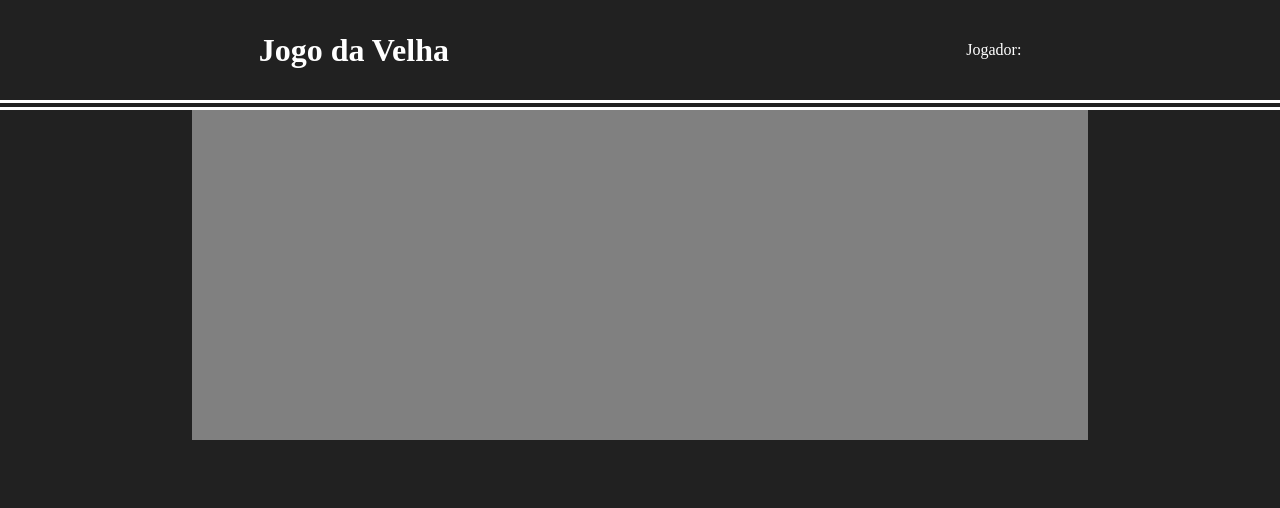
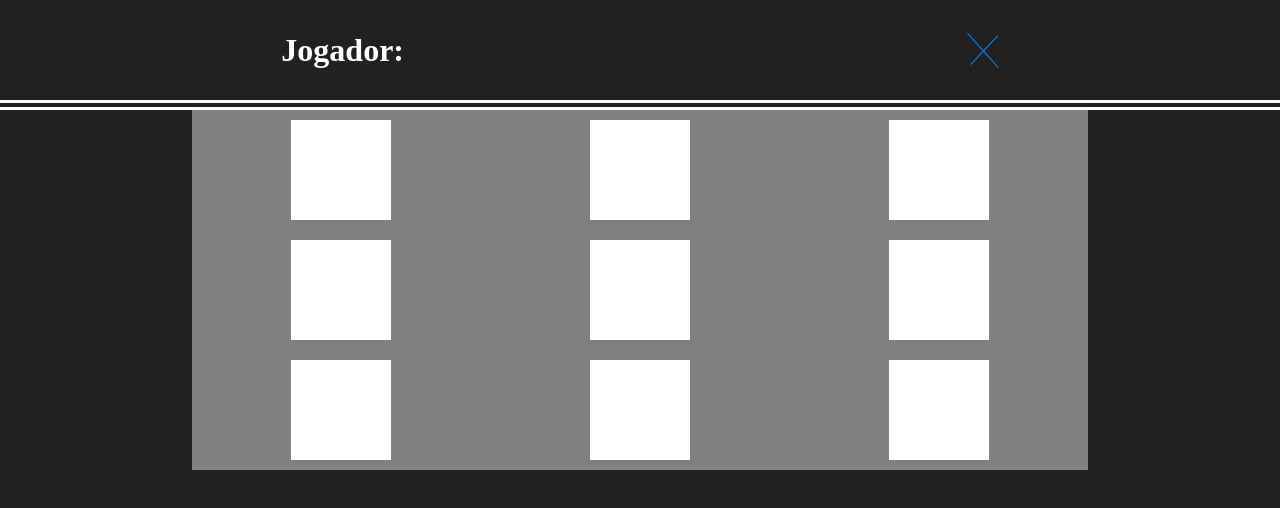
Before and after one commit to tjkjsp96/jogo_da_velha, a plain HTML site: page index.html in a window 1280 px wide. Drawn offline with Linux system fonts and the light colour scheme.

Commit message:
java scripto

```diff
--- a/index.html
+++ b/index.html
@@ -4,23 +4,24 @@
     <meta name="viewport" content="width=device-width, initial-scale=1.0">
     <meta http-equiv="X-UA-Compatible" content="ie=edge">
     <link rel="stylesheet" href="style.css">
+    <script defer src="scripts.js"></script>
     <title>Jogo da Velha</title>
 </head>
 <body>
     <header>
-        <h1>Jogo da Velha</h1>
-        <p>Jogador:</p>
+        <h1>Jogador: </h1>
+        <img src="" alt="">
     </header>
     <main>
-    <div id="1"></div>
-    <div id="2"></div>
-    <div id="3"></div>
-    <div id="4"></div>
-    <div id="5"></div>
-    <div id="6"></div>
-    <div id="7"></div>
-    <div id="8"></div>
-    <div id="9"></div>
+    <div class="tabuleiro" id="1" vez=""></div>
+    <div class="tabuleiro" id="2" vez=""></div>
+    <div class="tabuleiro" id="3" vez=""></div>
+    <div class="tabuleiro" id="4" vez=""></div>
+    <div class="tabuleiro" id="5" vez=""></div>
+    <div class="tabuleiro" id="6" vez=""></div>
+    <div class="tabuleiro" id="7" vez=""></div>
+    <div class="tabuleiro" id="8" vez=""></div>
+    <div class="tabuleiro" id="9" vez=""></div>
     </main>
 </body>
 </html>
--- /dev/null
+++ b/scripts.js
@@ -0,0 +1,72 @@
+let player1 = "X";
+let player2 = "O";
+let playTime = player1;
+let gameOver = false;
+let images = new Array();
+
+let sequence = [];
+let actualRound = 0;
+let seqPos = 0;
+
+
+preloadImages("imagens/x.png","imagens/o.png")
+atualizaMostrador();
+inicializarTabuleiro();
+
+function preloadImages(){
+	for (i = 0; i < preloadImages.arguments.length; i++) {
+					images[i] = new Image()
+					images[i].src = preloadImages.arguments[i]
+				}
+}
+
+
+function atualizaMostrador(){
+
+	if (gameOver) { return;}
+
+	if (playTime == player1) {
+		let player = document.querySelectorAll("header img")[0];
+		player.setAttribute("src", images[0].src);
+    }
+
+    else{
+		let player = document.querySelectorAll("header img")[0];
+		player.setAttribute("src", images[1].src);
+	}
+}
+
+
+function inicializarTabuleiro(){
+
+	let blocos = document.getElementsByClassName("tabuleiro");
+	for (let i = 0; i < blocos.length; i++) {
+
+		blocos[i].innerHTML = "<img id='p1' src='"+images[0].src+"' border='0'><img id='p2' src='"+images[1].src+"' border='0'>";
+		blocos[i].getElementsByTagName('img')[0].style.display = "none";
+		blocos[i].getElementsByTagName('img')[1].style.display = "none";
+
+		blocos[i].onclick = function(){
+
+			if (gameOver) {return;}
+
+
+
+			if(this.getAttribute("vez") == ""){
+
+				if (playTime == player1) {
+					this.getElementsByTagName('img')[0].style.display = "inline";
+					this.setAttribute("vez", player1);
+					playTime = player2;
+
+				}else{
+					this.getElementsByTagName('img')[1].style.display = "inline";
+					this.setAttribute("vez", player2);
+					playTime = player1;
+				}
+				atualizaMostrador();
+			}
+
+		};
+	}
+}
--- a/style.css
+++ b/style.css
@@ -19,10 +19,10 @@ header{
 }
 
 div{
-    height: 15vw;
-    width: 15vw;
-    max-height: 110px;
-    max-width: 110px;
+    background-color: white;
+    margin: 10px;
+    height: 100px;
+    width: 100px;
     box-sizing: border-box;
     background-position: center;
     background-repeat: no-repeat;
```
Also changed, not shown: imagens/._o.png (deleted), imagens/._x.png (deleted), imagens/o.png (added), imagens/x.png (added).
